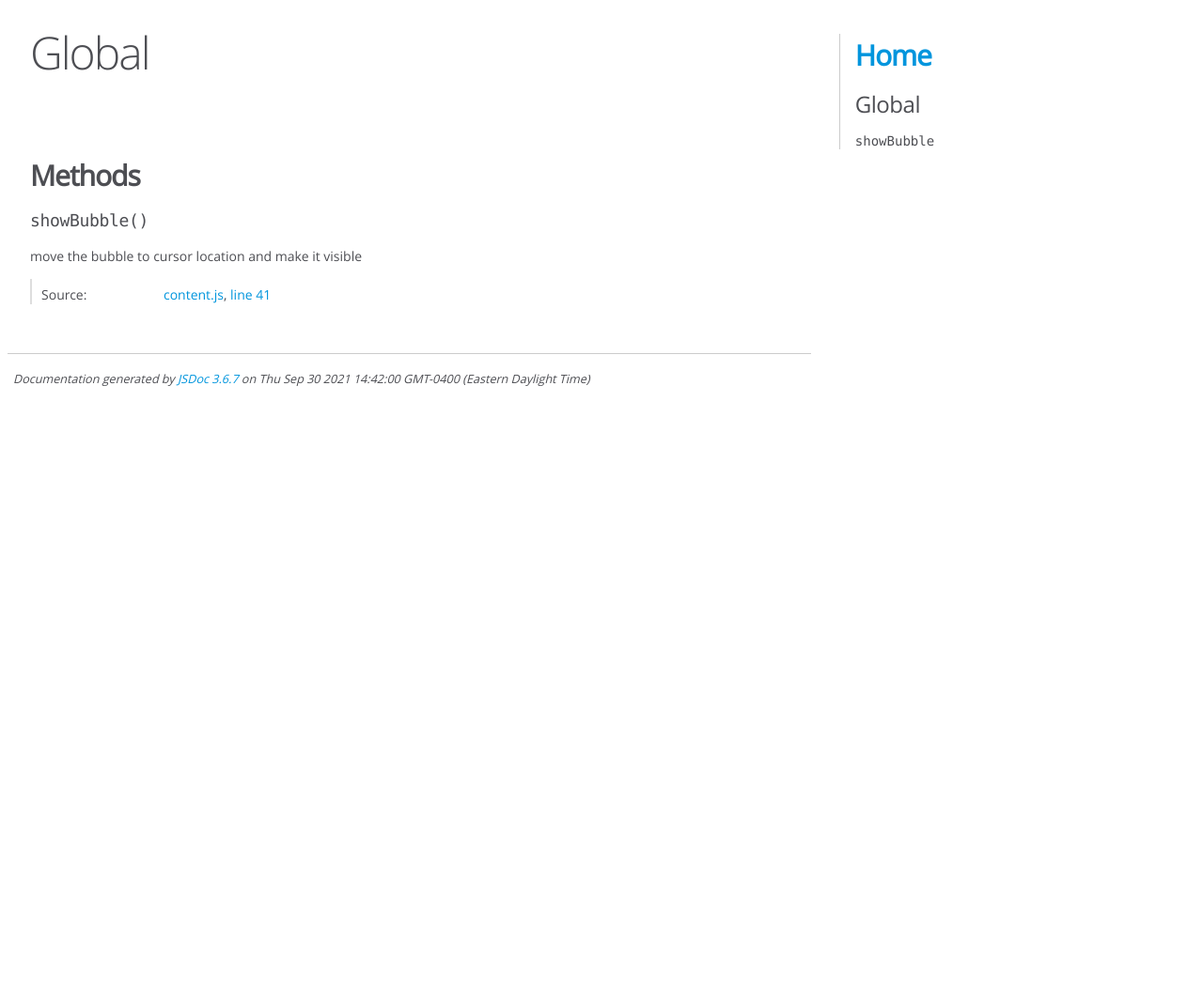
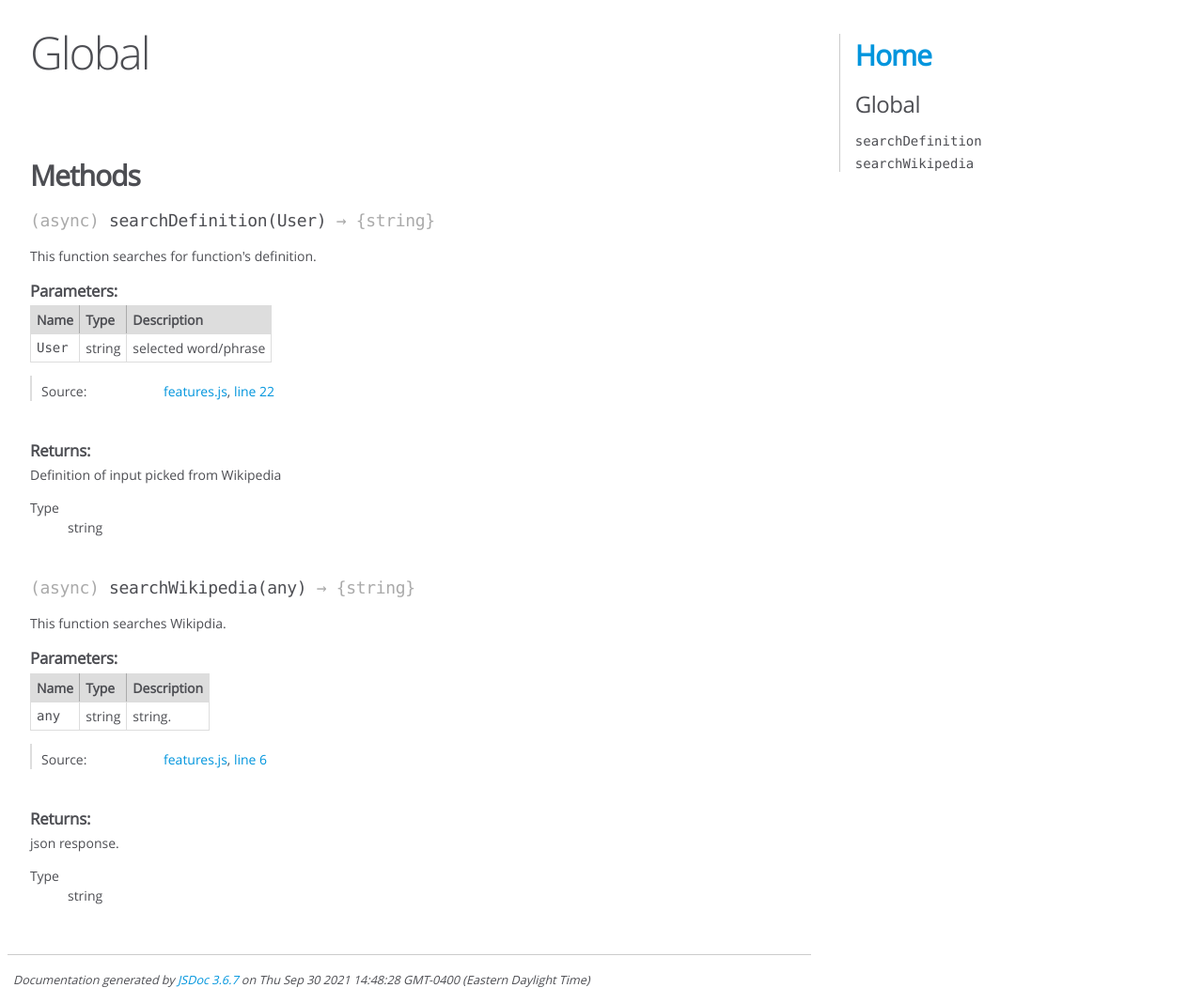
Before and after one commit to usmanwardag/research_buddy, a browser extension: page out/global.html in a window 1280 px wide. Shown: the whole page at 94% size. Before the commit the page ends 800 px from the top, so only its background shows below. Drawn offline with Linux system fonts and the light colour scheme.

Commit message:
Features.js documentation

```diff
--- a/out/global.html
+++ b/out/global.html
@@ -104,7 +104,7 @@
 
 
 
-    <h4 class="name" id="showBubble"><span class="type-signature"></span>showBubble<span class="signature">()</span><span class="type-signature"></span></h4>
+    <h4 class="name" id="searchDefinition"><span class="type-signature">(async) </span>searchDefinition<span class="signature">(User)</span><span class="type-signature"> &rarr; {string}</span></h4>
 
 
 
@@ -112,7 +112,7 @@
 
 
 <div class="description">
-    move the bubble to cursor location and make it visible
+    This function searches for function's definition.
 </div>
 
 
@@ -121,6 +121,55 @@
 
 
 
+
+
+    <h5>Parameters:</h5>
+
+
+<table class="params">
+    <thead>
+    <tr>
+
+        <th>Name</th>
+
+
+        <th>Type</th>
+
+
+
+
+
+        <th class="last">Description</th>
+    </tr>
+    </thead>
+
+    <tbody>
+
+
+        <tr>
+
+                <td class="name"><code>User</code></td>
+
+
+            <td class="type">
+
+
+<span class="param-type">string</span>
+
+
+
+            </td>
+
+
+
+
+
+            <td class="description last">selected word/phrase</td>
+        </tr>
+
+
+    </tbody>
+</table>
 
 
 
@@ -156,7 +205,7 @@
 
     <dt class="tag-source">Source:</dt>
     <dd class="tag-source"><ul class="dummy"><li>
-        <a href="content.js.html">content.js</a>, <a href="content.js.html#line41">line 41</a>
+        <a href="features.js.html">features.js</a>, <a href="features.js.html#line22">line 22</a>
     </li></ul></dd>
 
 
@@ -166,6 +215,127 @@
 
 
 </dl>
+
+
+
+
+
+
+
+
+
+
+
+
+
+
+
+<h5>Returns:</h5>
+
+
+<div class="param-desc">
+    Definition of input picked from Wikipedia
+</div>
+
+
+
+<dl>
+    <dt>
+        Type
+    </dt>
+    <dd>
+
+<span class="param-type">string</span>
+
+
+    </dd>
+</dl>
+
+
+
+
+
+
+
+
+
+
+
+
+
+    <h4 class="name" id="searchWikipedia"><span class="type-signature">(async) </span>searchWikipedia<span class="signature">(any)</span><span class="type-signature"> &rarr; {string}</span></h4>
+
+
+
+
+
+
+<div class="description">
+    This function searches Wikipdia.
+</div>
+
+
+
+
+
+
+
+
+
+    <h5>Parameters:</h5>
+
+
+<table class="params">
+    <thead>
+    <tr>
+
+        <th>Name</th>
+
+
+        <th>Type</th>
+
+
+
+
+
+        <th class="last">Description</th>
+    </tr>
+    </thead>
+
+    <tbody>
+
+
+        <tr>
+
+                <td class="name"><code>any</code></td>
+
+
+            <td class="type">
+
+
+<span class="param-type">string</span>
+
+
+
+            </td>
+
+
+
+
+
+            <td class="description last">string.</td>
+        </tr>
+
+
+    </tbody>
+</table>
+
+
+
+
+
+
+<dl class="details">
 
 
 
@@ -192,6 +362,66 @@
 
 
 
+    <dt class="tag-source">Source:</dt>
+    <dd class="tag-source"><ul class="dummy"><li>
+        <a href="features.js.html">features.js</a>, <a href="features.js.html#line6">line 6</a>
+    </li></ul></dd>
+
+
+
+
+
+
+
+</dl>
+
+
+
+
+
+
+
+
+
+
+
+
+
+
+
+<h5>Returns:</h5>
+
+
+<div class="param-desc">
+    json response.
+</div>
+
+
+
+<dl>
+    <dt>
+        Type
+    </dt>
+    <dd>
+
+<span class="param-type">string</span>
+
+
+    </dd>
+</dl>
+
+
+
+
+
+
+
+
+
+
+
+
+
 </article>
 
 </section>
@@ -202,13 +432,13 @@
 </div>
 
 <nav>
-    <h2><a href="index.html">Home</a></h2><h3>Global</h3><ul><li><a href="global.html#showBubble">showBubble</a></li></ul>
+    <h2><a href="index.html">Home</a></h2><h3>Global</h3><ul><li><a href="global.html#searchDefinition">searchDefinition</a></li><li><a href="global.html#searchWikipedia">searchWikipedia</a></li></ul>
 </nav>
 
 <br class="clear">
 
 <footer>
-    Documentation generated by <a href="https://github.com/jsdoc/jsdoc">JSDoc 3.6.7</a> on Thu Sep 30 2021 14:42:00 GMT-0400 (Eastern Daylight Time)
+    Documentation generated by <a href="https://github.com/jsdoc/jsdoc">JSDoc 3.6.7</a> on Thu Sep 30 2021 14:48:28 GMT-0400 (Eastern Daylight Time)
 </footer>
 
 <script> prettyPrint(); </script>
```
Also changed, not shown: out/features.js.html (+45 -7 lines), out/index.html (+2 -2 lines).
